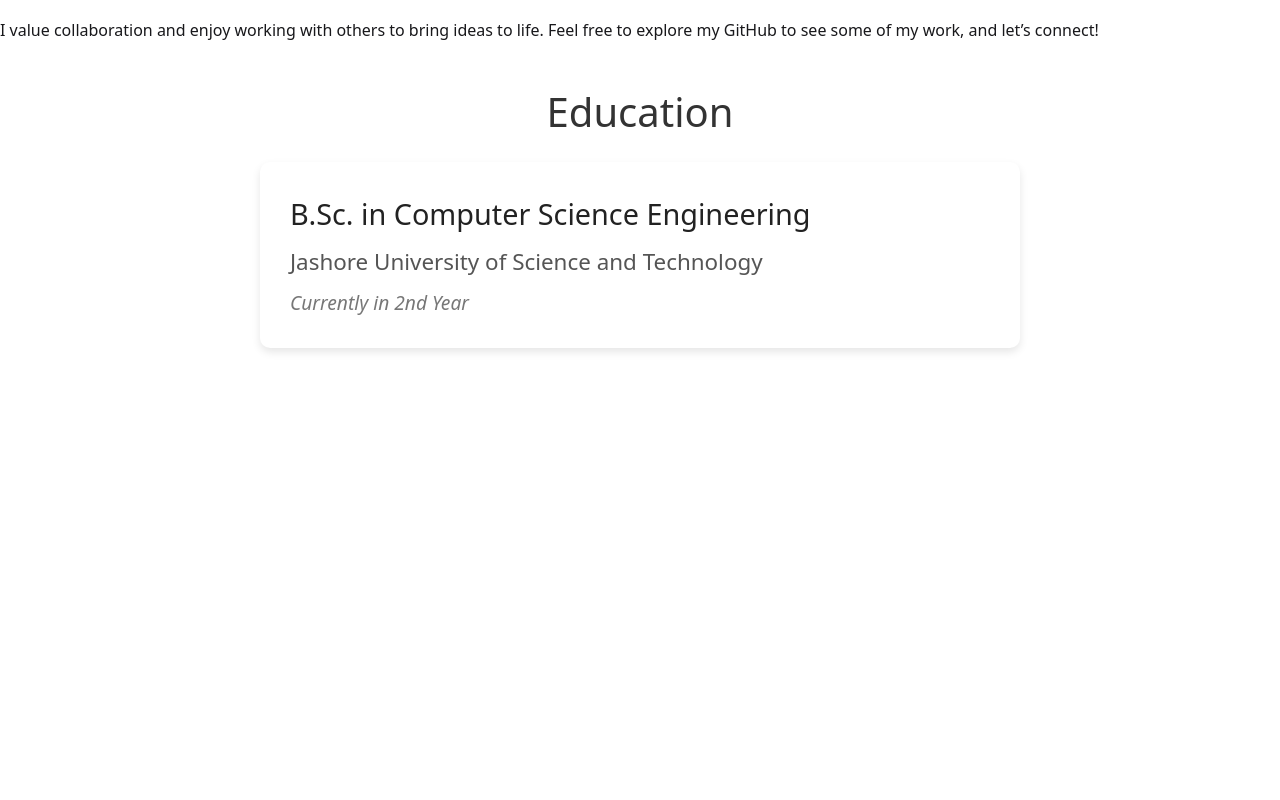
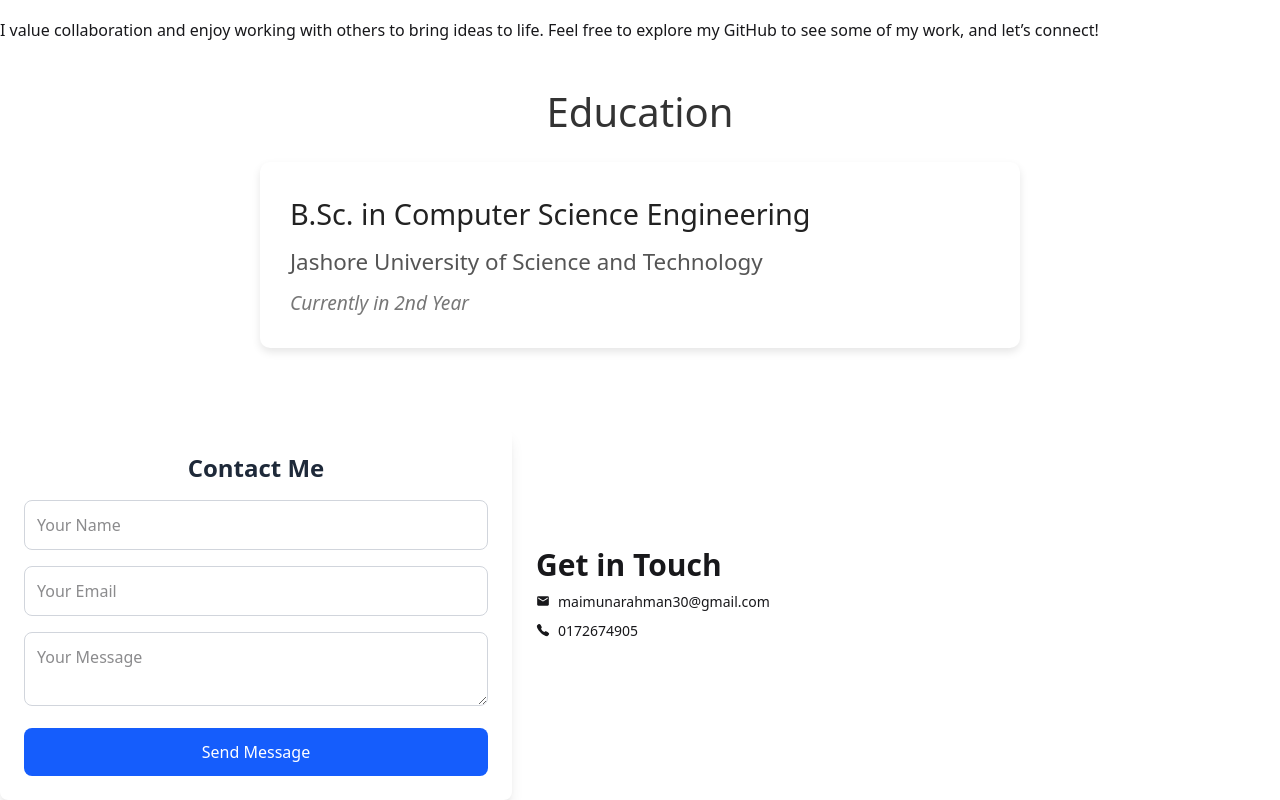
Before and after one commit to maimunarahma/portfolio, a React (Vite) app: page / in a window 1280 px wide. Shown: the part 574-1374 px from the top of the page. Before the commit the page ends 962 px from the top, so only its background shows below. Built offline with nearby package versions, Linux system fonts and the light colour scheme.

Commit message:
Update Contact.jsx

```diff
--- a/src/Contact.jsx
+++ b/src/Contact.jsx
@@ -1,9 +1,86 @@
-import React from 'react';
+import emailjs from '@emailjs/browser';
+import { useState, useRef } from 'react';
+import { IoCall } from "react-icons/io5";
+import { MdEmail } from "react-icons/md";
+const Contact = () => {
+    const formRef = useRef(null); // Create a reference for the form
 
-const Contact = () => {
+    const [status, setStatus] = useState("");
+
+    const handleSubmit = (e) => {
+        e.preventDefault();
+
+        emailjs.sendForm(
+            'service_qc2tfap',
+            'template_deis1sg',
+            formRef.current,  // Use the form reference here
+            'u1zNdt4n39povdcNl' // Public Key
+        )
+        .then(
+            () => {
+                setStatus("Message sent successfully!");
+                formRef.current.reset(); // Reset form after successful submission
+            },
+            (error) => {
+                setStatus("Failed to send message. Try again later.");
+                console.error('FAILED...', error.text);
+            }
+        );
+    };
+
     return (
-        <div>
+        <div id='cntct' className='flex flex-col md:flex-row justify-center items-center'>
+        <div className=" max-w-lg mx-auto p-6 bg-white shadow-lg rounded-lg mt-10">
+            <div>
+            <h2 className="text-2xl font-bold text-center text-gray-800 mb-4">Contact Me</h2>
 
+<form ref={formRef} onSubmit={handleSubmit} className="space-y-4">
+    <input
+        type="text"
+        name="name"
+        placeholder="Your Name"
+        required
+        className="w-full p-3 border border-gray-300 rounded-lg focus:ring focus:ring-blue-300"
+    />
+    <input
+        type="email"
+        name="email"
+        placeholder="Your Email"
+        required
+        className="w-full p-3 border border-gray-300 rounded-lg focus:ring focus:ring-blue-300"
+    />
+    <textarea
+        name="message"
+        placeholder="Your Message"
+        required
+        className="w-full p-3 border border-gray-300 rounded-lg focus:ring focus:ring-blue-300"
+    />
+    <button
+        type="submit"
+        className="w-full bg-blue-600 text-white p-3 rounded-lg hover:bg-blue-700 transition"
+    >
+        Send Message
+    </button>
+</form>
+{status && <p className="mt-4 text-center text-green-600">{status}</p>}
+
+            </div>
+
+
+        </div>
+        <div className=' card-body'>
+            <h1 className='font-bold text-3xl'>Get in Touch</h1>
+                <div className='flex flex-col gap-2'>
+                    <div className='flex items-center gap-2'>
+                     <MdEmail /> maimunarahman30@gmail.com
+                        </div>
+                        <div className='flex items-center gap-2'>
+                        <IoCall/>0172674905
+                        </div>
+
+                </div>
+
+            </div>
         </div>
     );
 };
```
